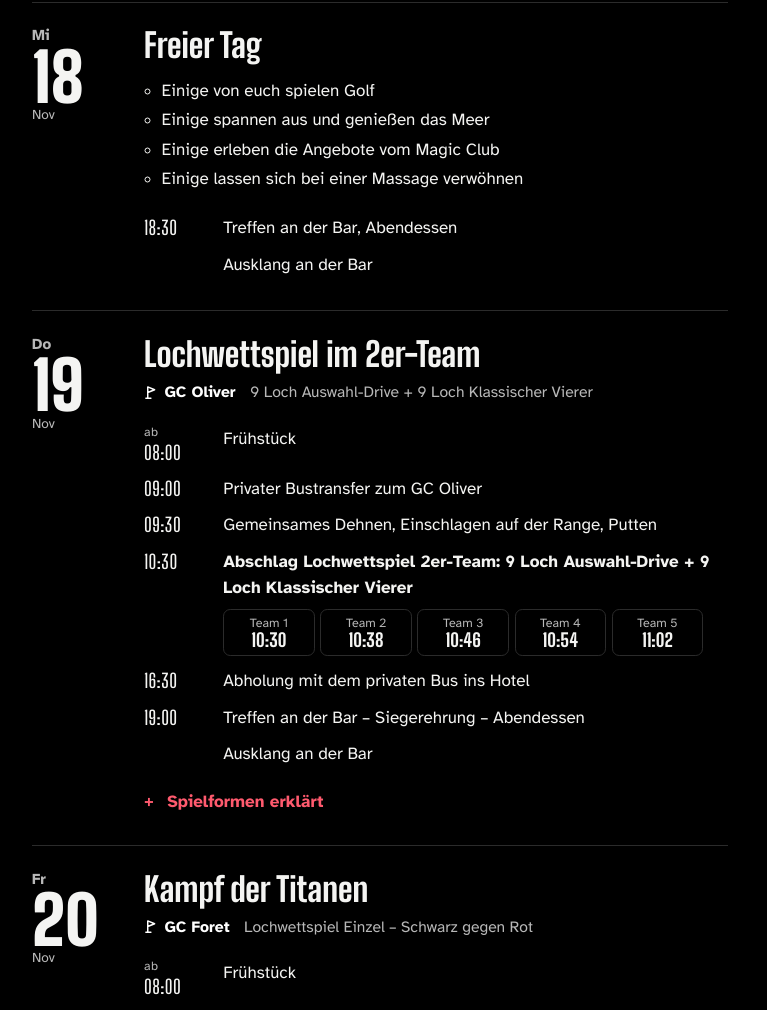
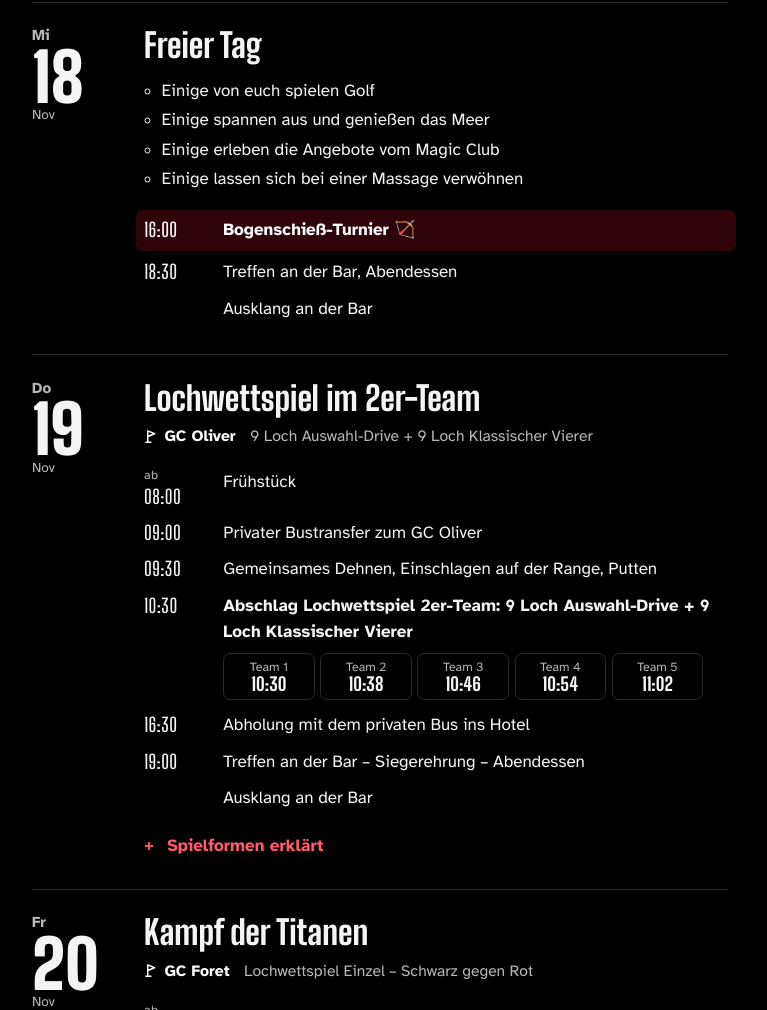
Before and after one commit to Marinek/travel-open-rs, a plain HTML site: page index.html in a window 1280 px wide. Shown: the part 2992-4002 px from the top of the page, without its empty margins (260-1027 px from the left). Drawn offline with Linux system fonts and the light colour scheme.

Commit message:
Termin für Bogenschießen eingefügt. Namen korrigiert in der ersten Woche

```diff
--- a/daten.js
+++ b/daten.js
@@ -334,6 +334,7 @@ const REISE = {
             "Einige lassen sich bei einer Massage verwöhnen"
           ],
           items: [
+            { t: "16:00", key: true, x: "Bogenschieß-Turnier 🏹" },
             { t: "18:30", eve: true, x: "Treffen an der Bar, Abendessen" },
             { x: "Ausklang an der Bar" }
           ]
--- a/index.html
+++ b/index.html
@@ -375,10 +375,14 @@ details.formen dd{margin:0;color:var(--muted)}
     </details>`;
   }
 
-  // Schwarz gegen Rot: Team eines Spielers bzw. Paares (aus wochen[].kader)
-  const teamVon = {};
-  R.wochen.forEach(w => Object.entries(w.kader || {}).forEach(([farbe, namen]) => namen.forEach(n => teamVon[n] = farbe)));
-  const farbeVon = t => { const f = [...new Set(spielerVon(t).map(n => teamVon[n]))]; return f.length === 1 && f[0] ? f[0] : ""; };
+  // Schwarz gegen Rot: Team eines Spielers bzw. Paares – nur aus dem Kader
+  // der Woche, zu der der Tag gehört (die Travel Open hat keine Farben)
+  function farbeVon(t, tag){
+    const k = (R.wochen.find(w => w.tage.includes(tag)) || {}).kader;
+    if (!k) return "";
+    const f = [...new Set(spielerVon(t).map(n => Object.keys(k).find(x => k[x].includes(n))))];
+    return f.length === 1 && f[0] ? f[0] : "";
+  }
   const PUNKT = f => f ? `<span class="punkt" aria-hidden="true"></span>` : "";
 
   function zeile(it, tag){
@@ -399,7 +403,7 @@ details.formen dd{margin:0;color:var(--muted)}
         const namen = kaestchen
           ? (a.teams[i] || []).map(t => {
               const r = ergebnis[t] || "";
-              const f = farbeVon(t);
+              const f = farbeVon(t, tag);
               return `<span class="paar${medaille(r)}${f ? " team-" + f : ""}"${f ? ` title="Team ${f === "rot" ? "Rot" : "Schwarz"}"` : ""}>${PUNKT(f)}${esc(t)}${paarTag && !t.includes("+") ? "<small>spielt allein</small>" : ""}${r ? rangSchild(r) : ""}</span>`;
             }).join("")
           : (a.teams[i] || []).map(esc).join(", ");
```
Also changed, not shown: kalender.mjs (+8 -8 lines), 2 other files.
